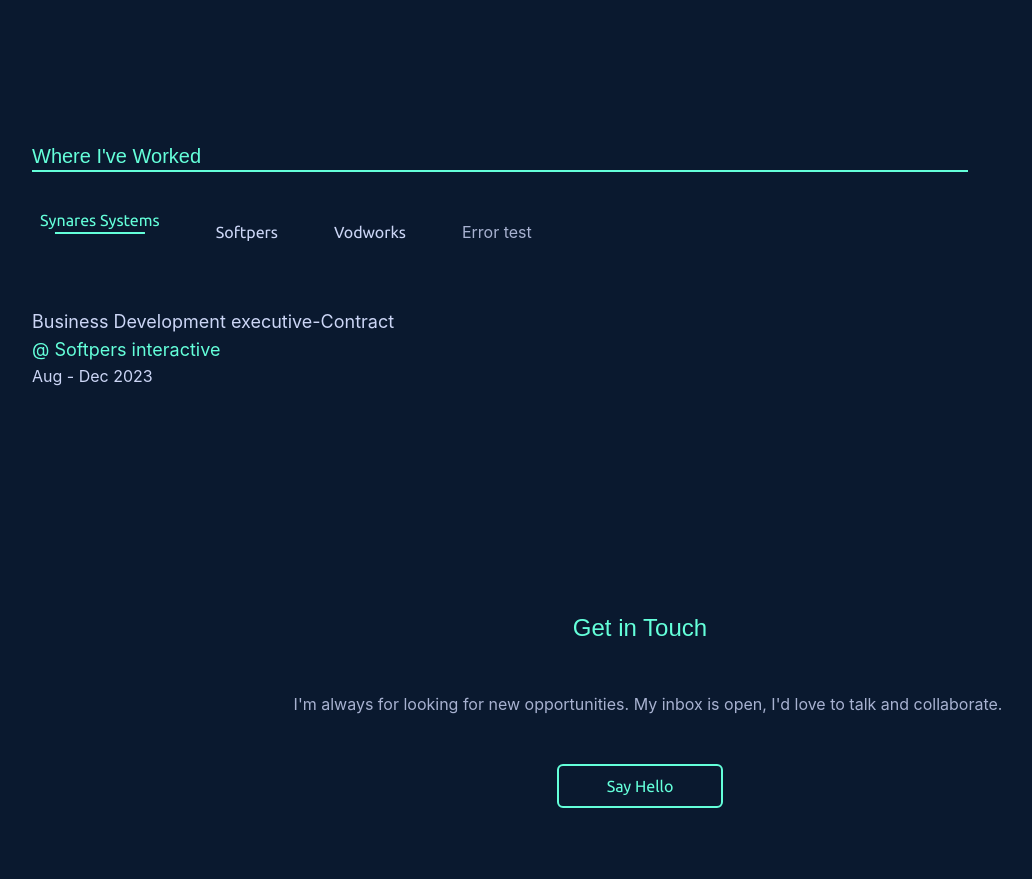
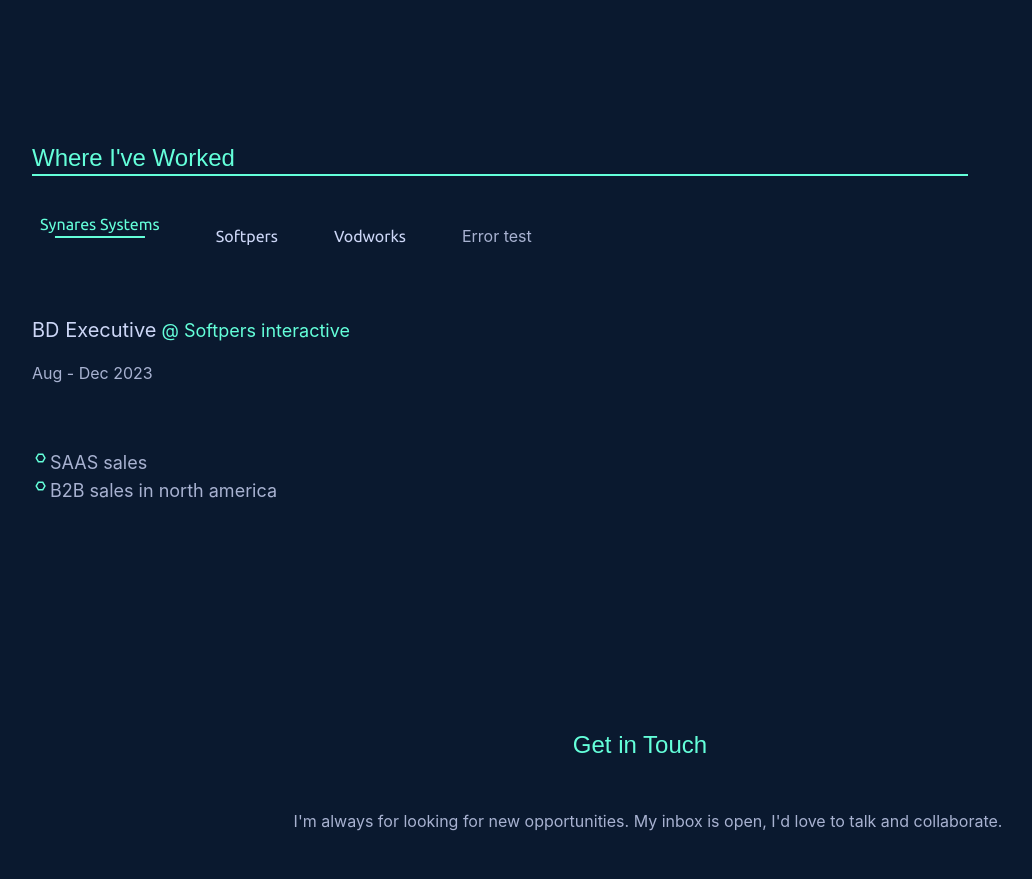
Before and after one commit to Lyfissad/Portfolio, a React (Create React App) app: page /softpers in a window 1280 px wide. Shown: the part 1344-2223 px from the top of the page, without its empty margins (0-1032 px from the left). Built offline with nearby package versions, Linux system fonts and the light colour scheme; a web font is replaced by a local one.

Commit message:
worked on list item

```diff
--- a/src/App.jsx
+++ b/src/App.jsx
@@ -32,7 +32,7 @@
         }
       },
       {
-        threshold: 0.3, // Trigger when 10% of the component is visible
+        threshold: 0.3, // Trigger when 30% of the component is visible
       }
     );
 
@@ -41,7 +41,8 @@
     return () => observer.disconnect();
   }, []);
 
-  var prevScrollpos = window.scrollY;
+
+  var prevScrollpos = window.scrollY; //scroll appearing top banner
   window.onscroll = function() {
   var currentScrollPos = window.scrollY;
     if (prevScrollpos > currentScrollPos) {
@@ -73,7 +74,9 @@
       <div ref={ref} style={{ minHeight: '300px'}}>
         {isVisible && <About blur = {SideActive}/>}
       </div>
+      <div ref={ref} style={{ minHeight: '300px'}}>
       {isVisible && <Experience blur = {SideActive} />}
+      </div>
       <div ref={ref} style={{ minHeight: '300px'}}>
       {isVisible && <Footer blur = {SideActive}/>}
       </div>
--- a/src/component/Experience.jsx
+++ b/src/component/Experience.jsx
@@ -1,10 +1,11 @@
-import React from "react"
+import {React, useState} from "react"
 import { Outlet, NavLink } from "react-router-dom"
 
 
 
 export default function Experience(props){
-    const [activeTab, setActiveTab] = React.useState('ss')
+    const [activeTab, setActiveTab] = useState('ss')
+
 
     function FlipState(newValue){
         setActiveTab(newValue)
@@ -13,7 +14,7 @@
 
     return(
         <div className={`pl-8 mb-4 relative top-8 ${props.blur? "blur-sm shadow-lg z-2" :  ""}`}>
-        <h2 className="text-xl
+        <h2 className="text-2xl
         text-green font-geist mt-6 mb-8 animate-fadeInM">Where I've Worked<hr className="w-3/4 border-green
         border-y"/></h2>
         <div className="flex text-slightFade ml-2 gap-14 overflow-x-scroll h-20 pt-4">
@@ -44,7 +45,7 @@
             </NavLink>
             <NavLink to={"/err"} className="bg-navy hover:bg-lightNavy focus:text-green">Error test</NavLink>
         </div>
-        <Outlet className="animate-fadeInM"  />
+        <Outlet className="animate-fadeInL" />
         </div>
 
     )
--- a/src/component/ExpiTile.jsx
+++ b/src/component/ExpiTile.jsx
@@ -1,13 +1,17 @@
 import React from "react";
-
+import { VscDebugBreakpointDataUnverified } from "react-icons/vsc";
 
 
 
 export default function ExpiTile(props){
     return(
-        <div className="animate-fadeInL mt-6">
-            <h1 className="text-faded text-lg animate-fadeInM">{props.position}</h1><h1 className="text-green text-lg animate-fadeInM">@ {props.company}</h1>
-            <h3 className="text-faded animate-fadeInM">{props.timeLine}</h3>
+        <div className="animate-fadeInL mt-7">
+            <h1 className="text-faded text-xl animate-fadeInM whitespace-break-spaces ">{props.position}<span className="text-green text-lg animate-fadeInM"> @ {props.company}</span></h1>
+            <h3 className="text-slightFade mt-4 animate-fadeInM">{props.timeLine}</h3>
+            <ul className="text-slightFade mt-16">
+                <li className="flex text-lg"><VscDebugBreakpointDataUnverified className="fill-green"/>{props.details[1]}</li>
+                <li className="flex text-lg"><VscDebugBreakpointDataUnverified className="fill-green"/>{props.details[2]}</li>
+            </ul>
         </div>
     )
 }
--- a/src/experience.json
+++ b/src/experience.json
@@ -11,7 +11,7 @@
         },
         "second":{
             "Name": "Softpers interactive",
-            "position": "Business Development executive-Contract",
+            "position": "BD Executive",
             "detail": {
                 "1": "SAAS sales",
                 "2": "B2B sales in north america"
--- a/src/index.jsx
+++ b/src/index.jsx
@@ -17,9 +17,18 @@
 
 const router = createBrowserRouter(createRoutesFromElements(
     <Route exact path='/' errorElement={<ErrorMess />} element={<LogoPage />}>
-        <Route index element={<ExpiTile company = {expObj.first.Name} position={expObj.first.position} timeLine={expObj.first.timeline}/>}/>
-        <Route exact path='/softpers' element={<ExpiTile company = {expObj.second.Name} position={expObj.second.position} timeLine={expObj.second.timeline}/>}/>
-        <Route exact path='/vodworks' element={<ExpiTile company = {expObj.third.Name} position= {expObj.third.position} timeLine = {expObj.third.timeline}/>}/>
+        <Route index element={<ExpiTile company = {expObj.first.Name}
+                                       position={expObj.first.position}
+                                       timeLine={expObj.first.timeline}
+                                       details={expObj.first.detail}/>}/>
+        <Route exact path='/softpers' element={<ExpiTile company = {expObj.second.Name}
+                                                          position={expObj.second.position}
+                                                          timeLine={expObj.second.timeline}
+                                                          details={expObj.second.detail}/>}/>
+        <Route exact path='/vodworks' element={<ExpiTile company = {expObj.third.Name}
+                                                        position= {expObj.third.position}
+                                                        timeLine = {expObj.third.timeline}
+                                                        details={expObj.third.detail}/>}/>
     </Route>
 ));
 
```
